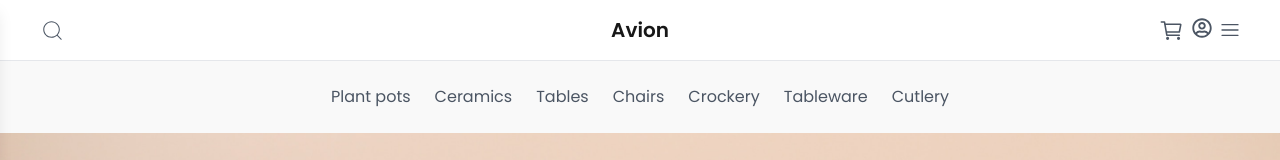
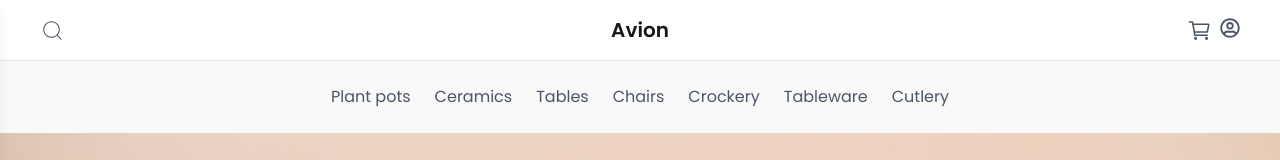
Before and after one commit to hammad910/hackathon-2, a Next.js app: page / in a window 1280 px wide. Shown: the top 160 px of the page. Built offline with nearby package versions, Linux system fonts and the light colour scheme.

Commit message:
show icon

```diff
--- a/src/components/header.tsx
+++ b/src/components/header.tsx
@@ -3,7 +3,7 @@ import React, { useState } from "react";
 import { CiSearch } from "react-icons/ci";
 import { IoCartOutline } from "react-icons/io5";
 import { FaRegUserCircle } from "react-icons/fa";
-import { RxHamburgerMenu, RxCross2  } from "react-icons/rx";
+import { RxHamburgerMenu, RxCross2 } from "react-icons/rx";
 import Link from "next/link";
 
 const Header = () => {
@@ -39,7 +39,7 @@ const Header = () => {
           </button>
           <button
             onClick={toggleSidebar}
-            className="text-gray-600 hover:text-gray-900"
+            className="flex md:hidden text-gray-600 hover:text-gray-900"
           >
             <RxHamburgerMenu size={20} />
           </button>
@@ -73,15 +73,14 @@ const Header = () => {
 
       {/* Sidebar */}
       <div
-        className={`fixed top-0 left-0 w-64 h-full bg-white shadow-lg transform ${
-          isSidebarOpen ? "translate-x-0" : "-translate-x-full"
-        } transition-transform duration-300 z-50`}
+        className={`fixed top-0 left-0 w-64 h-full bg-white shadow-lg transform ${isSidebarOpen ? "translate-x-0" : "-translate-x-full"
+          } transition-transform duration-300 z-50`}
       >
         <button
           onClick={toggleSidebar}
           className="absolute top-4 right-4 text-gray-600 hover:text-gray-900"
         >
-          <RxCross2 size={30}/>
+          <RxCross2 size={30} />
         </button>
         <div className="flex flex-col space-y-4 p-6 mt-12 sm:mt-0">
           <Link href="#" className="text-gray-600 hover:text-gray-900">
```
